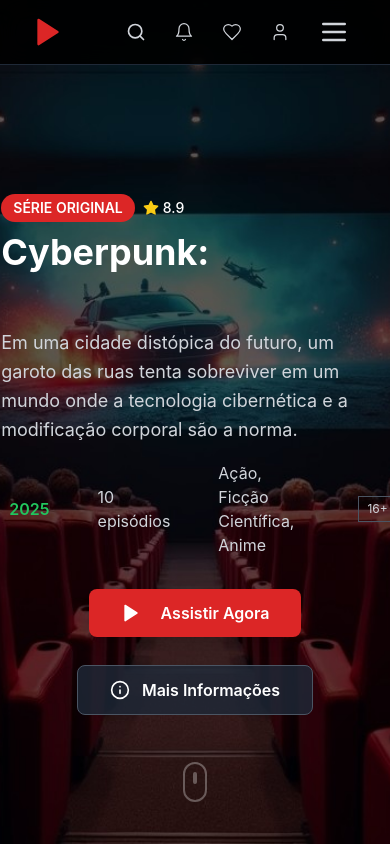
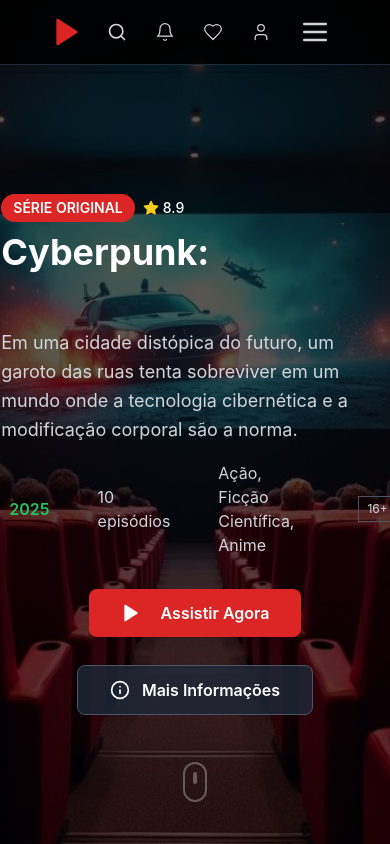
Before and after one commit to Vnz-007/-StreamMax-, a Vue app: page / in a window 390 px wide. Built offline with nearby package versions, Linux system fonts and the light colour scheme.

Commit message:
correct mg

```diff
--- a/src/components/NavBar.vue
+++ b/src/components/NavBar.vue
@@ -3,7 +3,7 @@
     class="fixed w-full border-b border-gray-800 bg-black/90 backdrop-blur-md z-10"
   >
     <div
-      class="max-w-7xl h-16 flex items-center justify-between lg:justify-center space-x-2 sm:space-x-0 sm:gap-8 mx-auto px-8 sm:px-6 lg:px-8"
+      class="max-w-7xl h-16 flex items-center justify-center sm:justify-between lg:justify-center space-x-2 sm:space-x-0 sm:gap-8 mx-auto px-8 sm:px-6 lg:px-8"
     >
       <div>
         <a href="#" class="flex items-center justify-center space-x-2">
```
